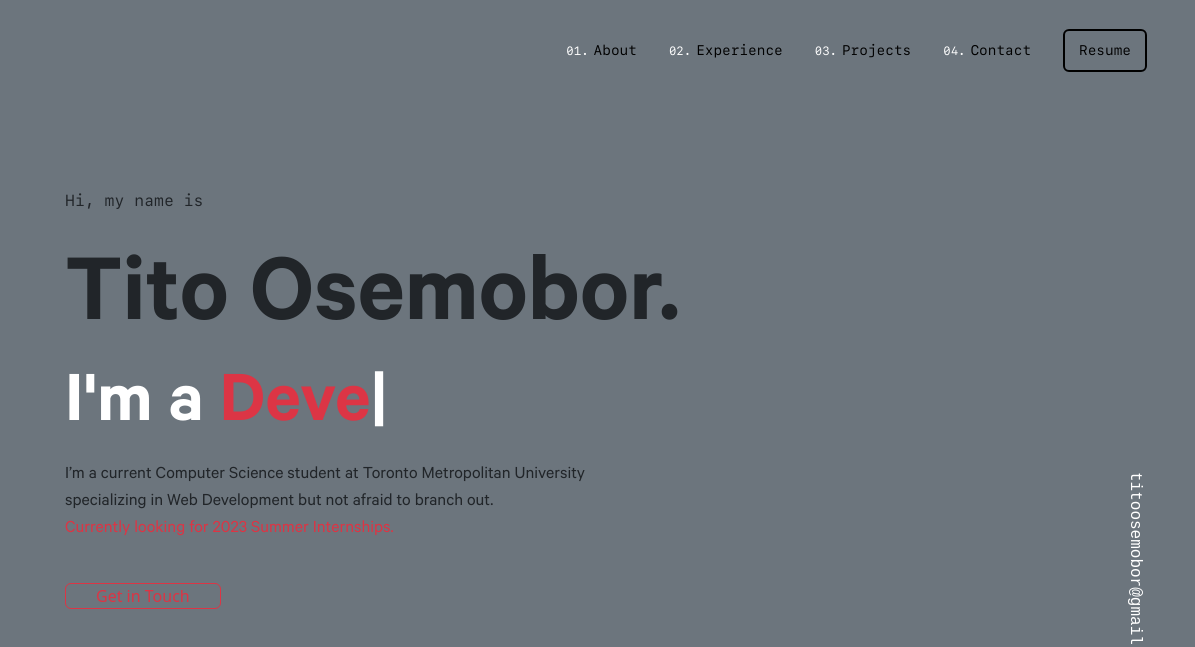
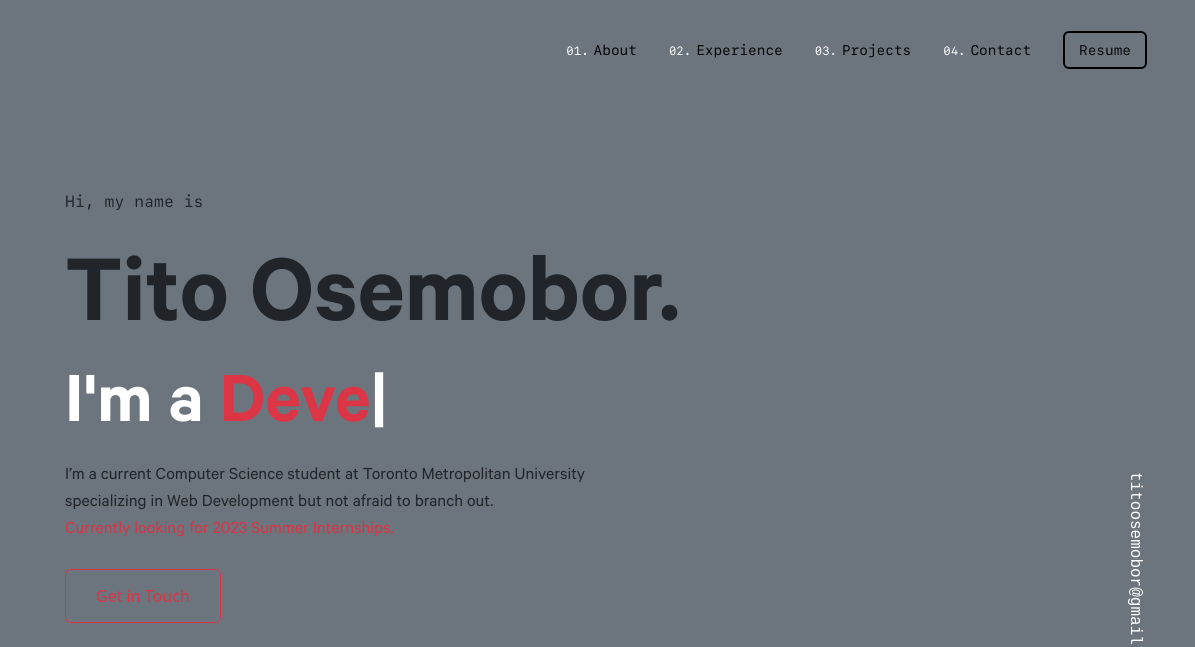
Before and after one commit to Tito-Osemobor/v1, a website: page index.html in a window 1280 px wide. Shown: the top 647 px of the page, 85-1280 px from the left. Drawn offline with nearby package versions, Linux system fonts and the light colour scheme; files that its build step writes are made by us from their sources; files whose address does not match are found by name.

Commit message:
Fixed navbar buttons

```diff
--- a/index.html
+++ b/index.html
@@ -273,8 +273,8 @@
                         Summer Internships.</span>
                     </p>
                 </div>
-                <div class="border rounded border-danger mt-4">
-                    <a href="" class="email-link text-decoration-none text-danger">Get in Touch</a>
+                <div class=" border-danger mt-4">
+                    <a href="" class="border rounded rounded-2 border-danger email-link text-decoration-none text-danger">Get in Touch</a>
                 </div>
             </section>
             <section id="About"></section>
--- a/src/main.scss
+++ b/src/main.scss
@@ -120,12 +120,12 @@ body {
     .resume-link {
         list-style-type: none;
         font-size: var(--fz-sm);
-        padding: 9px 14px;
-        border: solid 2px black;
-        border-radius: 6px;
         a {
             text-decoration: none;
             color: black;
+            padding: 9px 14px;
+            border: solid 2px black;
+            border-radius: 6px;
         }
     }
 }
@@ -167,10 +167,17 @@ main {
                 font-family: var(--font-sans);
                 font-size: var(--fz-lg);
             }
+            .email-link {
+                padding: 15px 30px;
+                transition: all 0.3s ease-in-out;
+            }
+            .email-link:hover {
+                background-color: rgba(167, 44, 44, 0.418);
+                transition: all 0.3s ease-in-out;
+            }
         }
     }
 }
-
 
 p {
     max-width: 540px;
@@ -194,8 +201,6 @@ p {
         padding-left: 50px;
     }
 }
-
-
 
 @media (max-width: 768px) {
     .sidebar {
@@ -244,12 +249,18 @@ p {
             margin-bottom: 5px;
         }
         .resume-link {
-            padding: 18px 50px;
             margin-top: 5%;
             margin-bottom: 0px;
-            width: max-content;
-            border-radius: 6px;
-            border: solid 2px black;
+            a {
+                padding: 18px 50px;
+                width: max-content;
+                border-radius: 6px;
+                border: solid 2px black;
+                transition: all 0.3s ease-in-out;
+            }
+            a:hover {
+                background-color: rgba(0, 0, 0, 0.418);
+            }
         }
     }
 
@@ -382,11 +393,6 @@ p {
 
     main {
         .intro {
-            div {
-                .email-link {
-                    padding: 30px;
-                }
-            }
         }
     }
 }
```
Also changed, not shown: src/main.css.
